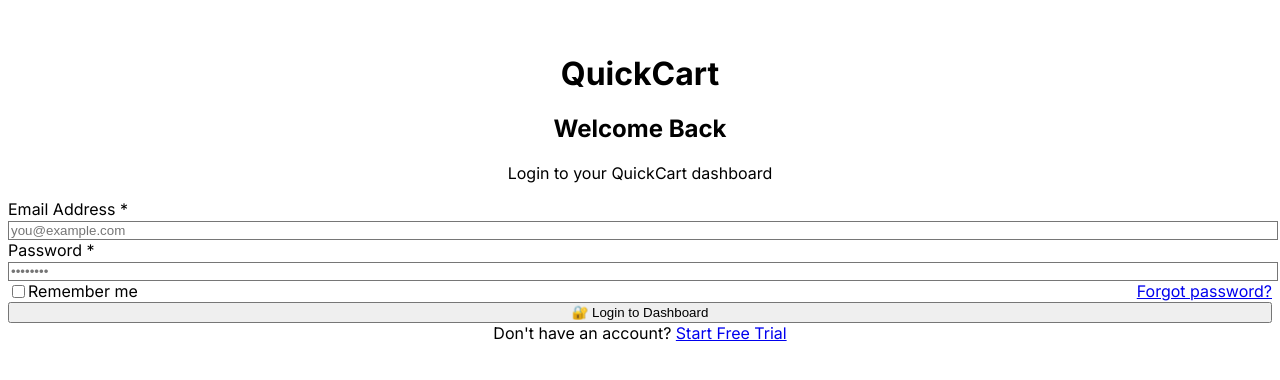
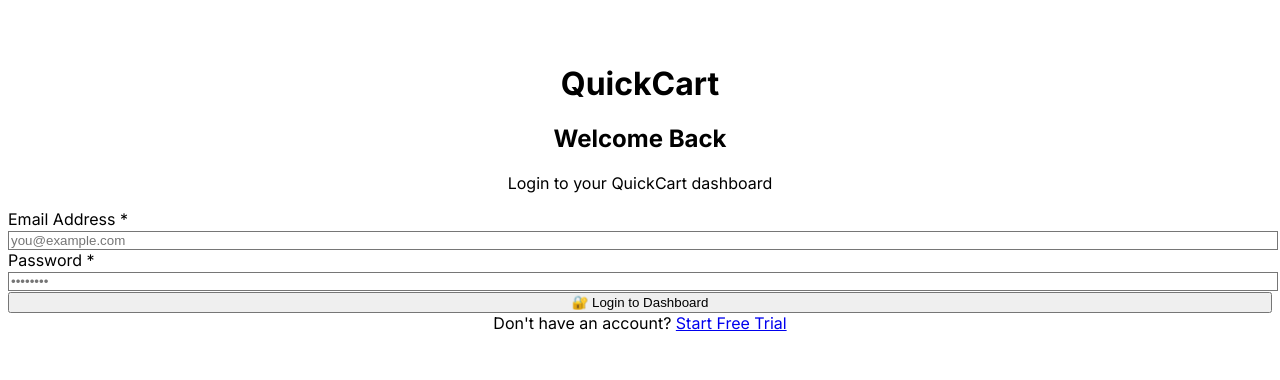
Before and after one commit to Zex94You744-spec/quickcart-dashboard, a Next.js app: page /login in a window 1280 px wide. Shown: the part 220-600 px from the top of the page. Built offline with nearby package versions, Linux system fonts and the light colour scheme; no server answers.

Commit message:
Add console debugging to login page to find silent errors

```diff
--- a/src/app/login/page.tsx
+++ b/src/app/login/page.tsx
@@ -16,42 +16,56 @@
 
   async function handleLogin(e: React.FormEvent) {
     e.preventDefault();
+    console.log('🔵 Login attempt started for:', email);
     setLoading(true);
     setError('');
 
     try {
       // 1. User ko database mein dhundo
+      console.log('🔵 Fetching user from database...');
       const { data: userData, error: userError } = await supabase
         .from('leads')
         .select('*')
-        .eq('email', email)
+        .eq('email', email.trim()) // .trim() se accidental spaces hat jayenge
         .single();
 
       if (userError || !userData) {
+        console.log('🔴 User not found or error:', userError);
         setError('Invalid email or password');
         setLoading(false);
         return;
       }
 
-      // 2. Password verify karo (plain text comparison for now)
-      if (userData.password !== password) {
+      console.log('🟢 User found:', userData.email);
+      console.log('🟢 DB Password:', userData.password, '| Input Password:', password);
+
+      // 2. Password verify karo (Case-sensitive aur spaces hata kar)
+      const dbPass = String(userData.password).trim();
+      const inputPass = String(password).trim();
+
+      if (dbPass !== inputPass) {
+        console.log('🔴 Password mismatch!');
         setError('Invalid email or password');
         setLoading(false);
-        return;
-      }
+        return;      }
+
+      console.log('🟢 Password matched!');
 
       // 3. Email ko localStorage mein save karo
-      localStorage.setItem('userEmail', email);
+      localStorage.setItem('userEmail', email.trim());
+      console.log('🟢 Email saved to localStorage');
 
       // 4. ROLE-BASED REDIRECT
-      if (userData.role === 'admin' || email === 'admin@quickcart.com') {
-        // Admin hai → Admin Dashboard par jao
+      if (userData.role === 'admin' || email.trim() === 'admin@quickcart.com') {
+        console.log('🟢 Redirecting to Admin Dashboard...');
         router.push('/admin/dashboard');
-      } else {        // Shop Owner hai → User Dashboard par jao
+      } else {
+        console.log('🟢 Redirecting to User Dashboard...');
         router.push('/dashboard');
       }
-    } catch (err) {
-      setError('An error occurred. Please try again.');
+    } catch (err: any) {
+      console.error('🔴 CRITICAL ERROR:', err);
+      setError('An error occurred: ' + err.message);
     } finally {
       setLoading(false);
     }
@@ -82,8 +96,7 @@
               value={email}
               onChange={(e) => setEmail(e.target.value)}
               placeholder="you@example.com"
-              required
-              className="w-full px-4 py-3 border border-gray-300 rounded-lg focus:ring-2 focus:ring-blue-600 focus:border-transparent outline-none transition"
+              required              className="w-full px-4 py-3 border border-gray-300 rounded-lg focus:ring-2 focus:ring-blue-600 focus:border-transparent outline-none transition"
             />
           </div>
 
@@ -96,18 +109,9 @@
               value={password}
               onChange={(e) => setPassword(e.target.value)}
               placeholder="••••••••"
-              required              className="w-full px-4 py-3 border border-gray-300 rounded-lg focus:ring-2 focus:ring-blue-600 focus:border-transparent outline-none transition"
+              required
+              className="w-full px-4 py-3 border border-gray-300 rounded-lg focus:ring-2 focus:ring-blue-600 focus:border-transparent outline-none transition"
             />
-          </div>
-
-          <div className="flex items-center justify-between text-sm">
-            <label className="flex items-center text-gray-600 cursor-pointer">
-              <input type="checkbox" className="mr-2 rounded border-gray-300 text-blue-600 focus:ring-blue-600" />
-              Remember me
-            </label>
-            <a href="/forgot-password" className="text-blue-600 hover:text-blue-800 font-medium">
-              Forgot password?
-            </a>
           </div>
 
           <button
```
